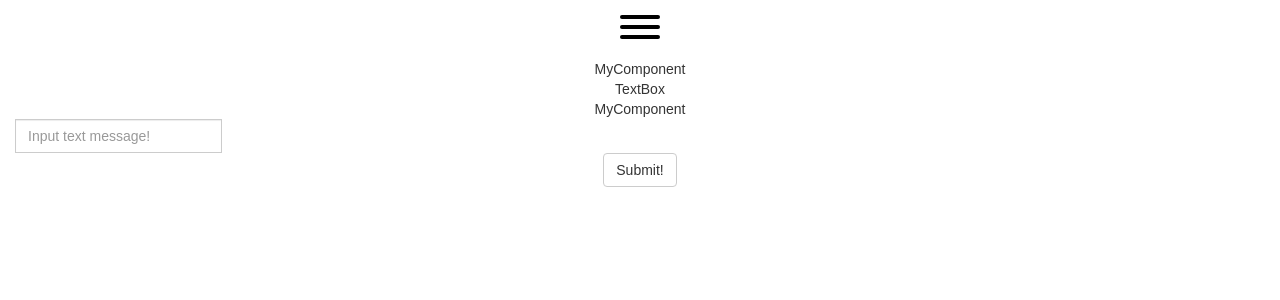
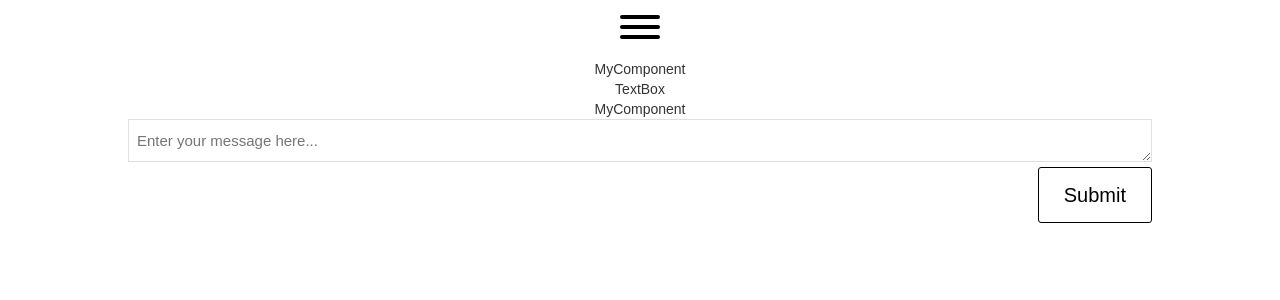
Before and after one commit to jmhs/Squirrel, a React (Create React App) app in the folder frontend/: page / in a window 1280 px wide. Shown: the top 300 px of the page. Built offline with nearby package versions, Linux system fonts and the light colour scheme.

Commit message:
Added in styles for ChatInput components. Added in bootsnipps for SendText and TextInput components.

```diff
--- a/frontend/package.json
+++ b/frontend/package.json
@@ -11,6 +11,7 @@
     "react-redux": "^5.0.5",
     "react-router": "^4.1.1",
     "react-router-dom": "^4.1.1",
+    "react-textarea-autosize": "^5.0.7",
     "redux": "^3.7.1",
     "socket.io": "^2.0.3"
   },
--- a/frontend/src/components/ChatInput/ChatInput.js
+++ b/frontend/src/components/ChatInput/ChatInput.js
@@ -9,10 +9,7 @@ export default class ChatInput extends React.Component {
 
   render() {
     return (
-      <div>
-
-
-
+      <div className = "row">
       <TextInput />
       <SendText />
       </div>
--- a/frontend/src/components/ChatInput/SendText/SendText.css
+++ b/frontend/src/components/ChatInput/SendText/SendText.css
@@ -0,0 +1,35 @@
+/*#wrapper {
+  width: 100%;
+  margin: 0;
+  padding: 0;
+}*/
+
+.container {
+  width: 80%;
+  margin: 0 auto;
+}
+
+#SendTextBtn {
+  margin: 0 auto;
+  font-size: 2.0rem;
+  padding: 1.25rem 2.5rem;
+  display: block;
+  background-color: #ffffff;
+  border: 1px solid black;
+  color: black;
+  font-weight: 300;
+  -webkit-border-radius: 3px;
+  border-radius: 3px;
+  -webkit-transition: all 0.3s ease-in-out;
+  -moz-transition: all 0.3s ease-in-out;
+  transition: all 0.3s ease-in-out;
+}
+
+#SendTextBtn:hover {
+  background-color: #FB6E5E;
+  color: #ffffff;
+  border-color: #FB6E5E;
+  -webkit-box-sizing: border-box;
+  -moz-box-sizing: border-box;
+  box-sizing: border-box;
+}
--- a/frontend/src/components/ChatInput/SendText/SendText.js
+++ b/frontend/src/components/ChatInput/SendText/SendText.js
@@ -1,4 +1,7 @@
 import React, {PropTypes} from 'react';
+
+// Import component CSS
+import './SendText.css';
 
 export default class SendText extends React.Component {
   constructor(props) {
@@ -7,10 +10,17 @@ export default class SendText extends React.Component {
 
   render() {
     return (
-      <button className="btn btn-default" type="submit" id="submitBtn">Submit!</button>
+      <div className="container">
+        <div className="row">
+          <section className="SendText pull-right">
+            <button id="SendTextBtn" type="button">Submit</button>
+          </section>
+        </div>
+      </div>
     );
   }
 }
 
-SendText.propTypes = {
-};
+SendText.propTypes = {};
+
+// js-trigger-overlay
--- a/frontend/src/components/ChatInput/TextInput/TextInput.css
+++ b/frontend/src/components/ChatInput/TextInput/TextInput.css
@@ -0,0 +1,7 @@
+.textareaStyle {
+  padding: 10px 8px;
+  border: 1px solid rgba(39,41,43,.15);
+  font-size: 15px;
+  width: 80vw;
+  text-overflow: hidden;
+};
--- a/frontend/src/components/ChatInput/TextInput/TextInput.js
+++ b/frontend/src/components/ChatInput/TextInput/TextInput.js
@@ -1,4 +1,15 @@
 import React, {PropTypes} from 'react';
+import SendText from '../SendText/SendText';
+
+// Import CSS style
+import './TextInput.css'
+
+// TextareaAutosize is a react package that allows the text area to autosize based on user input.
+// Minimum height of text box --> rows:{numberofrows desired for minimum height}
+// Max height of text box --> maxRows:{numberofrows desired for max height}
+
+// We can force TextareaAutosize to have a height of a minimum number of rows by passing the prop rows:{numberofrows} --> refer to line 25
+import TextareaAutosize from 'react-textarea-autosize';
 
 export default class ChatInput extends React.Component {
   constructor(props) {
@@ -7,11 +18,10 @@ export default class ChatInput extends React.Component {
 
   render() {
     return (
-      <div className="row" id="textInput">
-        <div className="col-lg-6">
-          <div className="input-group">
-            <input type="text" className="form-control" placeholder="Input text message!" />
-
+      <div className="container">
+        <div className="row TextInput">
+          <div>
+            <TextareaAutosize className="textareaStyle" rows={1.5} maxRows={2} placeholder='Enter your message here...'/>
           </div>
         </div>
       </div>
@@ -19,9 +29,4 @@ export default class ChatInput extends React.Component {
   }
 }
 
-ChatInput.propTypes = {
-};
-//
-// <span className="input-group-btn">
-//   <button className="btn btn-default" type="button">SUBMIT</button>
-// </span>
+ChatInput.propTypes = {};
```
Also changed, not shown: 1 other file (tests, documents, lock files or other folders).
